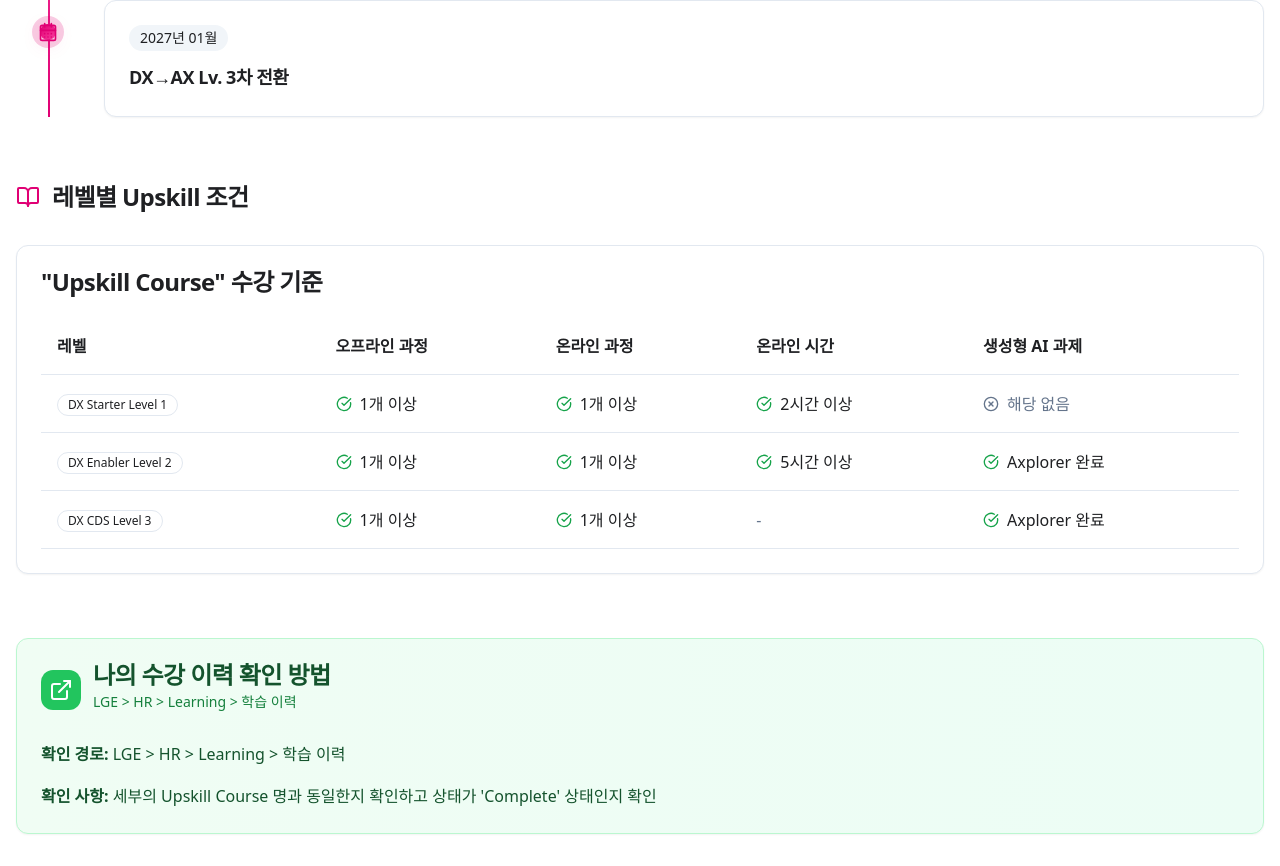
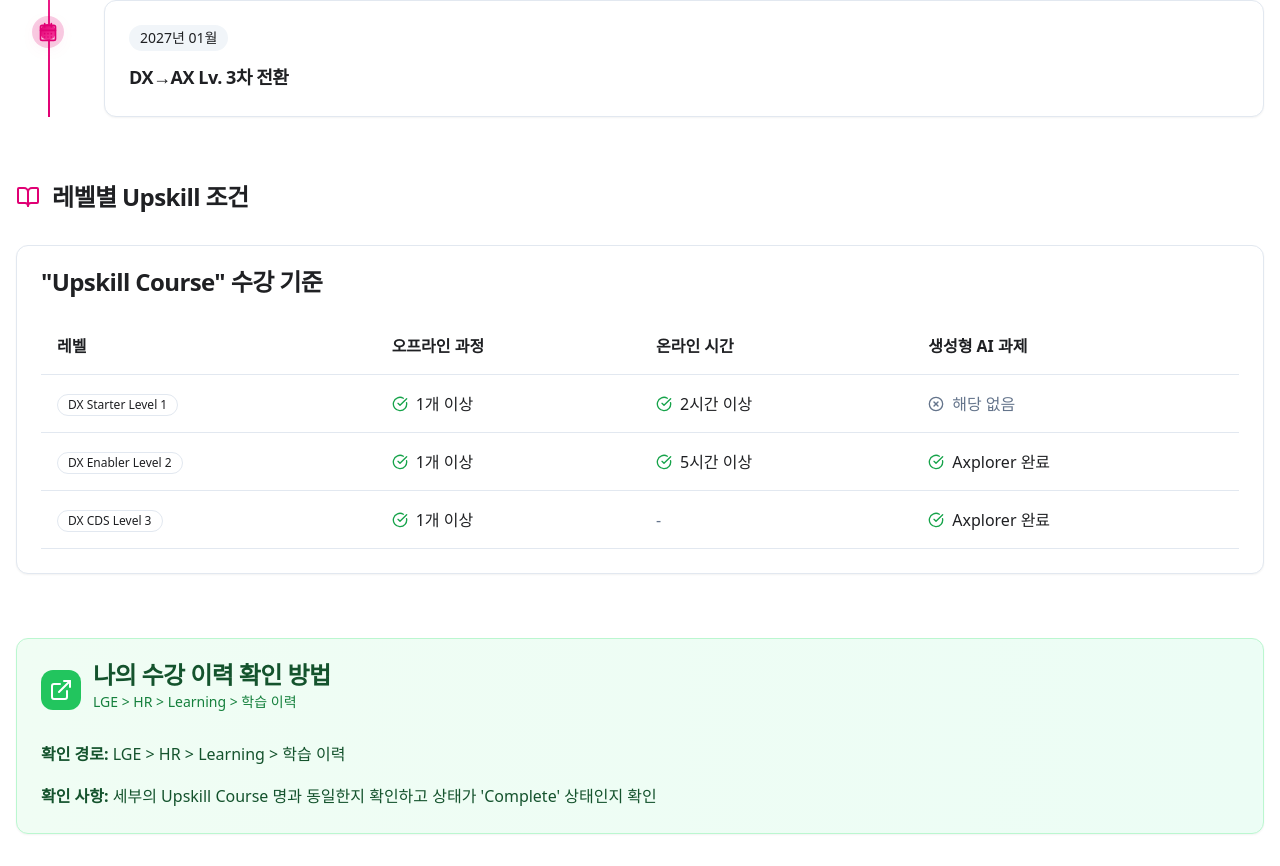
Before and after one commit to foolpoet44/domainax-navigator, a React (Vite) app: page /transition-plan in a window 1280 px wide. Shown: the part 850-1716 px from the top of the page. Built offline with nearby package versions, Linux system fonts and the light colour scheme.

Commit message:
Visual edit in Lovable
Edited UI in Lovable

```diff
--- a/src/components/UpskillTable.tsx
+++ b/src/components/UpskillTable.tsx
@@ -21,7 +21,7 @@ export function UpskillTable({
               <tr className="border-b">
                 <th className="text-left p-4 font-semibold">레벨</th>
                 <th className="text-left p-4 font-semibold">오프라인 과정</th>
-                <th className="text-left p-4 font-semibold">온라인 과정</th>
+
                 <th className="text-left p-4 font-semibold">온라인 시간</th>
                 <th className="text-left p-4 font-semibold">생성형 AI 과제</th>
               </tr>
@@ -39,12 +39,7 @@ export function UpskillTable({
                         <span>{condition.offlineCoursesMin}개 이상</span>
                       </span> : <span className="text-muted-foreground">-</span>}
                   </td>
-                  <td className="p-4">
-                    {condition.onlineCoursesMin ? <span className="flex items-center space-x-2">
-                        <CheckCircle className="h-4 w-4 text-green-600" />
-                        <span>{condition.onlineCoursesMin}개 이상</span>
-                      </span> : <span className="text-muted-foreground">-</span>}
-                  </td>
+
                   <td className="p-4">
                     {condition.onlineHoursMin ? <span className="flex items-center space-x-2">
                         <CheckCircle className="h-4 w-4 text-green-600" />
```
